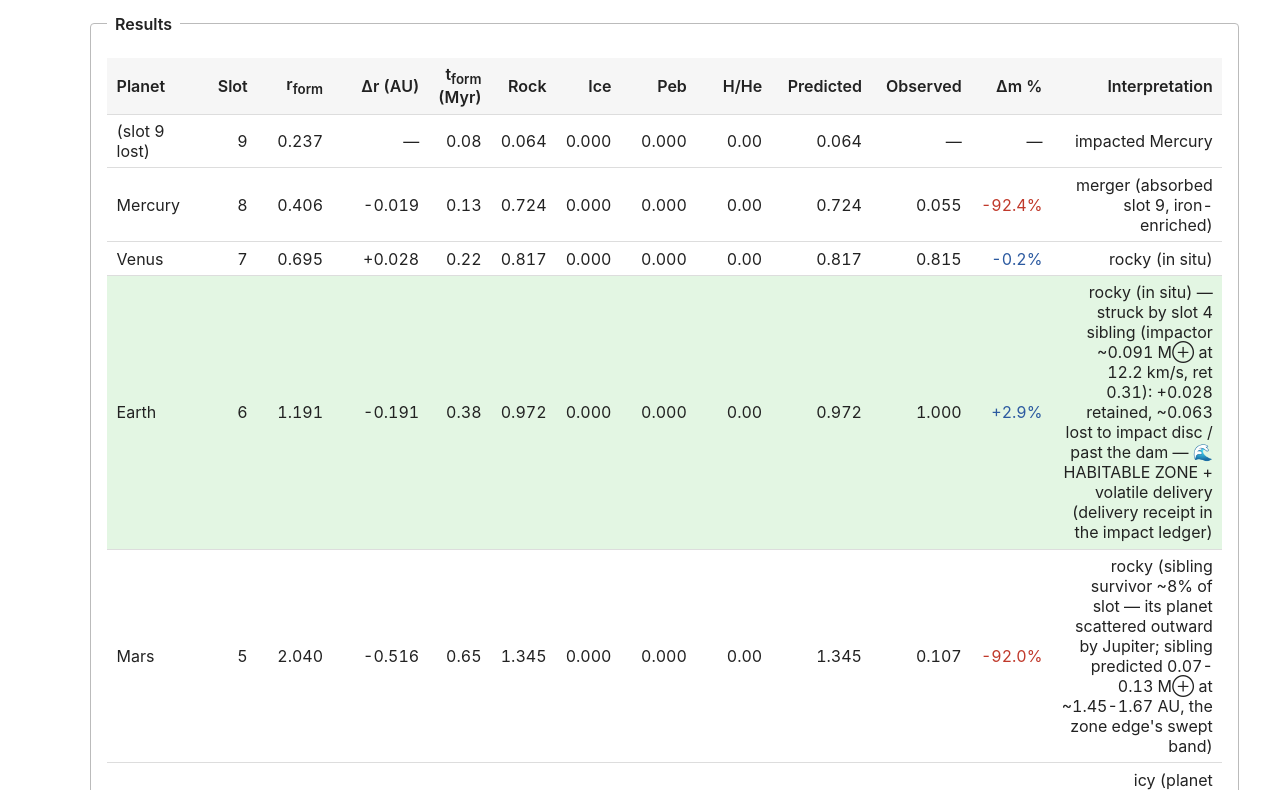
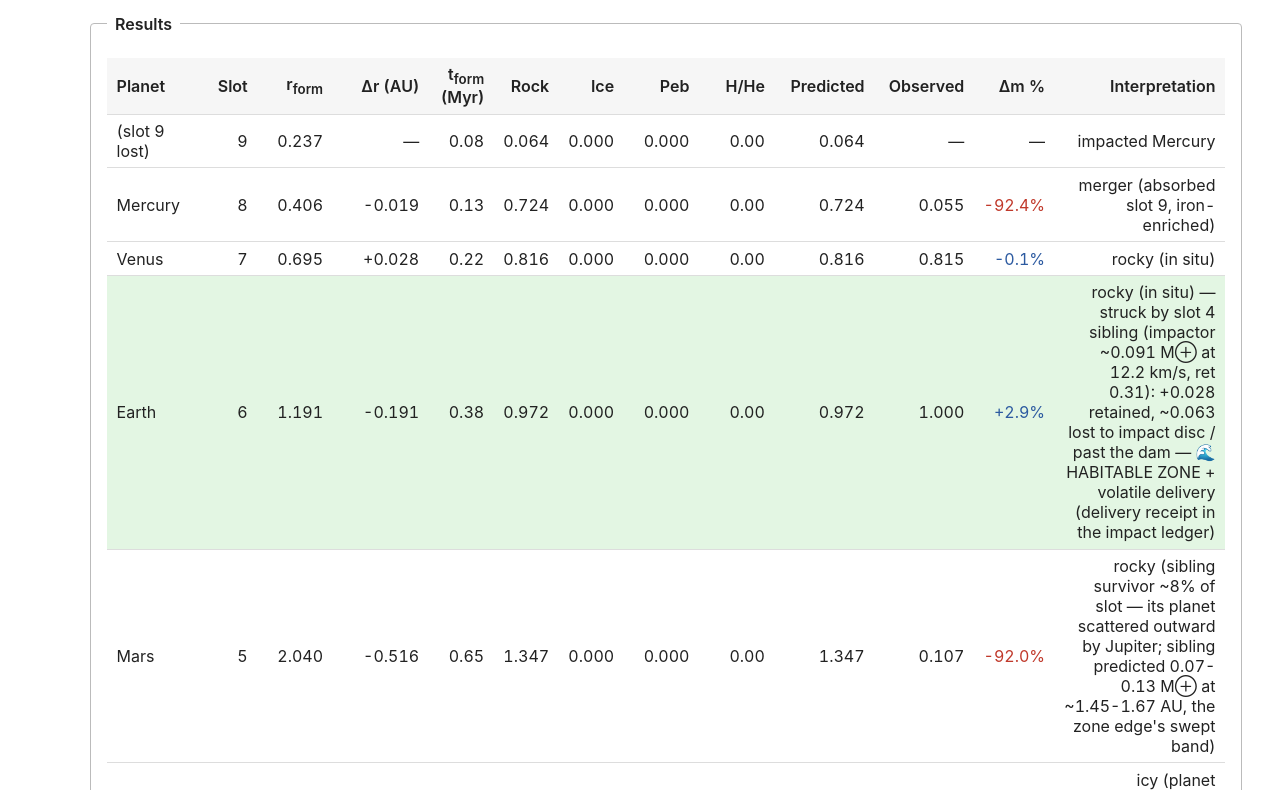
Before and after one commit to jamesgdahl/HYDROS-Planet-Formation-Model, a website: page index.html in a window 1280 px wide. Shown: the part 1570-2360 px from the top of the page. Drawn offline with Linux system fonts and the light colour scheme.

Commit message:
Exempt ISU bodies from sign-modulation so ISU targeting no longer skews the budget fit (Sol residual 0.06%->0.003%); pass immune set from budgetFit + index.html

```diff
--- a/index.html
+++ b/index.html
@@ -525,7 +525,12 @@
   // v6 budget path: apply the sign-modulated solid transfer (negative antinodes
   // win, cascade scaled by C²) — the same post-process budgetFit runs, so the
   // browser shows the moons landed (Io massive+dry, etc.), not the raw cascade.
-  if (window.CURRENT_BUDGET) apply_sign_modulation(fit.slots, C, R_disc, R_A, M_star, f_disc);
+  // ISU bodies are exempt (passed as immune), matching budgetFit — so checking
+  // "in situ unchanged" on the dam anchor doesn't drain it and skew the fit.
+  if (window.CURRENT_BUDGET) {
+    const immuneNames = new Set(planets.filter(p => p.immutable).map(p => p.name));
+    apply_sign_modulation(fit.slots, C, R_disc, R_A, M_star, f_disc, immuneNames);
+  }
   // Volatile-delivery receipts feed the habitability flag: a seat in
   // the habitable zone AND named in a delivery ledger (impact
   // forensics receiver, e.g. Earth; or tide-ledger receiver, e.g.
--- a/js/fit.js
+++ b/js/fit.js
@@ -2065,13 +2065,21 @@
 // Calibrated on the four Galileans.
 const SIGN_DRAIN_K = 17.6; // φ = drain fraction of a +slot's solids = K·C² (cap 0.6)
 const SIGN_LEAK_K = 6.4; // fraction a −slot passes further inward = K·C (cap 0.95)
-function apply_sign_modulation(slots, C, R_disc, R_A, M_star, f_disc) {
+function apply_sign_modulation(slots, C, R_disc, R_A, M_star, f_disc, immune) {
     const phi = Math.min(0.6, SIGN_DRAIN_K * C * C);
     const leak = Math.min(0.95, SIGN_LEAK_K * C);
     if (!(phi > 0) || !(R_disc > 0) || !(R_A > 0))
         return;
+    // ISU (in-situ-unchanged) bodies are EXEMPT — "unchanged" means their solids
+    // were never redistributed by the feeding-zone transfer, so it skips them.
+    // This is what lets the f_disc bisection target an ISU subset cleanly: the
+    // transfer can't drain an anchor-frozen ISU slot (e.g. Sol's dam Neptune,
+    // pinned to observed) that the bisection then can't restore — which would
+    // force f_disc to run away and balloon the gas giants. Non-ISU bodies (e.g.
+    // Jupiter's moons, where the transfer is what lands them) are still moved.
     const body = slots.filter(s => s.filled && !s.external && !s.exterior
-        && s.slot_r > 0 && s.core > 0).sort((a, b) => b.slot_r - a.slot_r); // outer→inner
+        && s.slot_r > 0 && s.core > 0
+        && !(immune && immune.has(s.name))).sort((a, b) => b.slot_r - a.slot_r); // outer→inner
     let acc = 0;
     let lastBump = null;
     for (const s of body) {
@@ -2132,12 +2140,18 @@
         const B = M / SOL_M_PRIMORDIAL;
         const C = parent ? capture_fraction(outermost, parent.a, M, parent.M) : 1.0;
         const Mdot_of = (fd) => accretion_rate(M, Z, f_rock, fd, outermost, B, C);
+        const om_for_RA = (omega !== undefined) ? omega : spin;
+        const R_A_used = alfven_radius(M, om_for_RA);
         const immut = new Set(planets.filter(p => p.immutable).map(p => p.name));
         const sel = (fit) => fit.slots.filter(s => s.filled && !s.external && !s.remnant && !s.exterior
             && (immut.size ? immut.has(s.name) : true));
         // f_disc bisection at a FIXED snow line (no per-iteration snow-line update —
         // co-converging the snow line with the rock/ice split runs away: rocky moons
         // → less ice → higher f_disc → higher Ṁ → snow line pushed out → more rocky).
+        // The sign-modulation is NOT applied here: it exempts the ISU targets (so the
+        // target masses are the clean allocation values) and otherwise conserves the
+        // non-target total, so the bisected f_disc is unaffected — it's applied once
+        // as a post-process below, only redistributing the non-ISU slots.
         const bisectF = () => {
             let lo = 0.0005, hi = 0.5, f = 0.01;
             let fit = slot_aware_fit(planets, M, spin, f, { auto_compress: false, omega });
@@ -2177,12 +2191,9 @@
         const passB = bisectF();
         let f = passB.f;
         const fit = passB.fit;
-        // Sign-modulated solid transfer: + dips drain inward to − bumps (negative
-        // wins), cascade scaled by C = R_A/R_disc. Conserves total ⇒ the bisection's
-        // mass match is preserved; only the per-slot distribution shifts.
-        const om_for_RA = (omega !== undefined) ? omega : spin;
-        const R_A_used = alfven_radius(M, om_for_RA);
-        apply_sign_modulation(fit.slots, R_A_used / outermost, outermost, R_A_used, M, f);
+        // Sign-modulated solid transfer (post-process; conserves total, ISU-exempt):
+        // + dips drain inward to − bumps, cascade scaled by C = R_A/R_disc.
+        apply_sign_modulation(fit.slots, R_A_used / outermost, outermost, R_A_used, M, f, immut);
         const tgt = sel(fit);
         const tot = tgt.reduce((a, s) => a + s.observed, 0);
         const resid = tot > 0
```
Also changed, not shown: src/fit.ts (+20 -8 lines).
